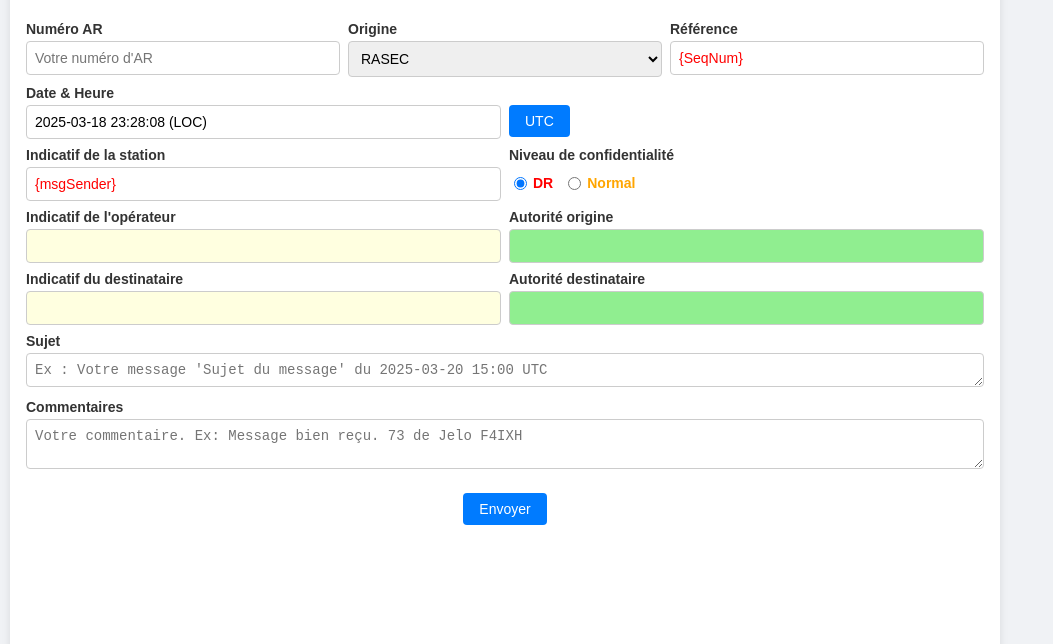
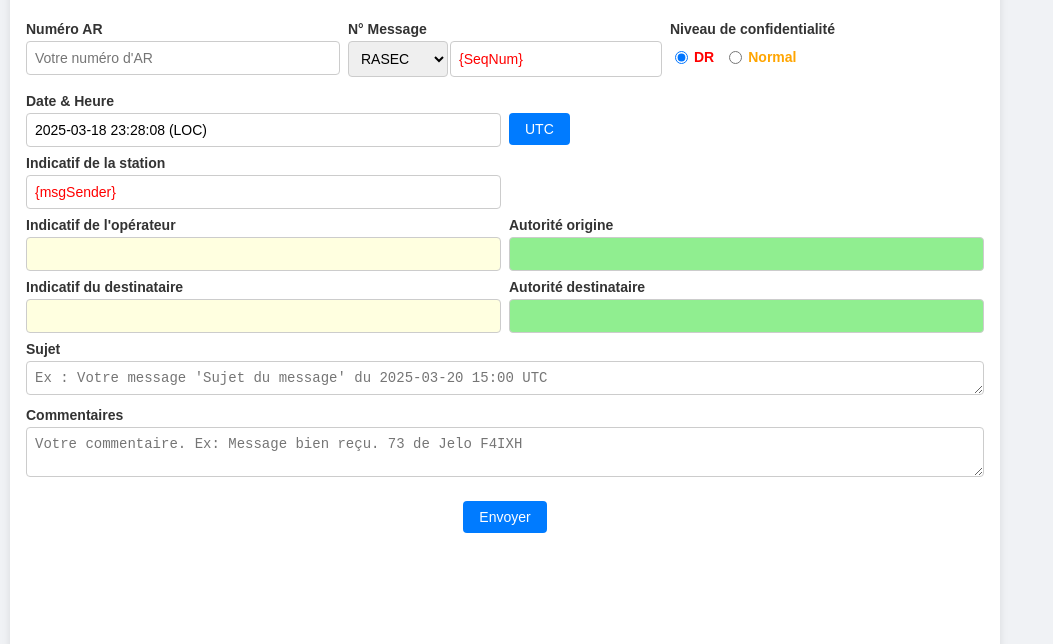
Before and after one commit to jlzola/FNRASECWinlinkTemplates, a website: page FNRASEC_AR_FORM_Initial.html in a window 1280 px wide. Shown: the part 129-773 px from the top of the page, without its empty margins (0-1053 px from the left). Drawn offline with Linux system fonts and the light colour scheme.

Commit message:
N° message en 2 partie

```diff
--- a/FNRASEC_AR_FORM_Initial.html
+++ b/FNRASEC_AR_FORM_Initial.html
@@ -41,8 +41,9 @@
 					</div>
 
 					<div class="form-group">
-						<label for="vLieu">Origine</label>
-						<select name="vLieu" id="vLieu" required>
+						<label for="vLieu">N° Message</label>
+						<div class="form-group" style="display: flex; gap: 2px">
+							<select aria-placeholder="Origine" name="vLieu" id="vLieu" required style="width: 100px;">
 								<option value="RASEC" selected>RASEC</option>
 								<option value="COGIC">COGIC</option>
 								<option value="COZ-Est">COZ-Est</option>
@@ -55,14 +56,26 @@
 								<option value="Outremer">Outremer</option>
 								<option value="COD">COD</option>
 							</select>
+							<input style="color: red" title="Vous pouvez écraser cette référence avec votre propre numérotation"
+								name="SeqNum" id="SeqNum" value="{SeqNum}" size="6" maxlength="6">
+						</div>
 					</div>
 
 					<div class="form-group">
-						<label for="SeqNum">Référence</label>
-						<input style="color: red;" title="Vous pouvez écraser cette référence avec votre propre numérotation"
-							name="SeqNum" id="SeqNum" value="{SeqNum}" size="6" maxlength="6">
+						<label>Niveau de confidentialité</label>
+						<div class="radio-group">
+							<div class="red">
+								<input type="radio" name="vConfid" value="DR" checked>
+								<span>DR</span>
+							</div>
+							<div class="orange">
+								<input type="radio" name="vConfid" value="Normal">
+								<span>Normal</span>
 							</div>
 						</div>
+					</div>
+				</div>
+
 
 				<div class="grid-container">
 					<div class="form-group">
@@ -83,34 +96,6 @@
 						<label for="msgSender">Indicatif de la station</label>
 						<input style="color: red" name="msgSender" id="msgSender" value="{msgSender}" size="8" maxlength="8">
 					</div>
-					<!--
-				<div class="form-group">
-					<label>Niveau de confidentialité</label>
-					<div style="padding-top:5px;">
-						<span style="color: red; font-weight: bold;"><input name="vConfid"
-								onclick="document.getElementById('Priority').value=this.value" value="DR" checked
-								type="radio" />DR</span>
-						<span style="color: orange; font-weight: bold;">
-							<input name="vConfid" onclick="document.getElementById('Priority').value=this.value" value="Normal"
-								type="radio" /> Normal
-						</span>
-					</div>
-				</div> -->
-
-					<div class="form-group">
-						<label>Niveau de confidentialité</label>
-						<div class="radio-group">
-							<div class="red">
-								<input type="radio" name="vConfid" value="DR" checked>
-								<span>DR</span>
-							</div>
-							<div class="orange">
-								<input type="radio" name="vConfid" value="Normal">
-								<span>Normal</span>
-							</div>
-						</div>
-					</div>
-
 				</div>
 
 				<div class="grid-container">
```
Also changed, not shown: README.md. Lines whose indentation alone changed are shown as unchanged.
